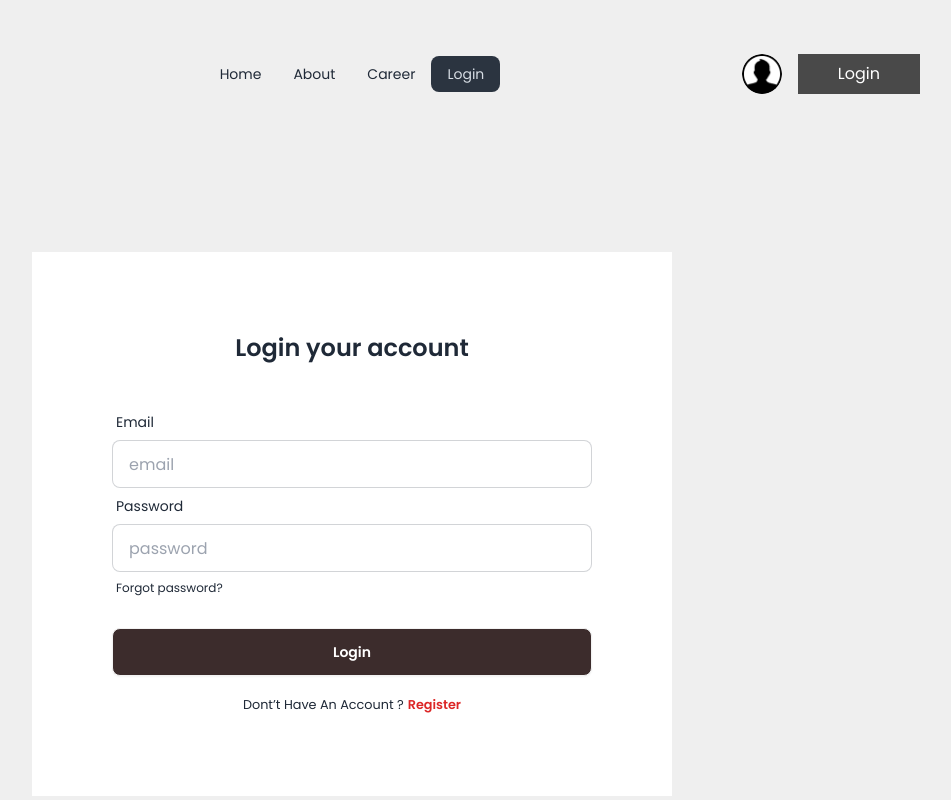
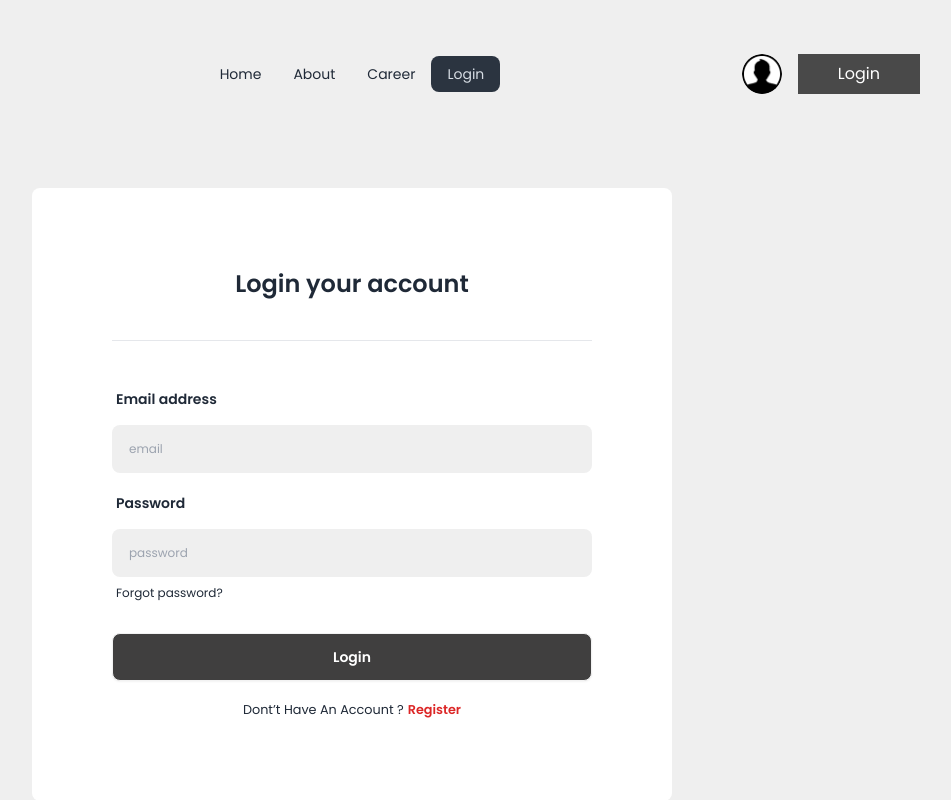
Before and after one commit to afrinbhuiyan/react-dragon-news-auth-recap, a React (Vite) app: page /login in a window 1280 px wide. Shown: the top 800 px of the page, without its empty margins (288-1239 px from the left). Built offline with nearby package versions, Linux system fonts and the light colour scheme; no server answers; a web font is replaced by a local one.

Commit message:
load news and create news details page add

```diff
--- a/src/pages/Home/Home.jsx
+++ b/src/pages/Home/Home.jsx
@@ -1,21 +1,32 @@
+import { useLoaderData } from "react-router-dom";
 import Header from "../shared/Header/Header";
 import LeftSideNev from "../shared/LeftSideNav/LeftSideNev";
 import Navber from "../shared/Navbar/Navber";
 import RightSideNav from "../shared/RightSideNav/RightSideNav";
 import BreakingNews from "./BreakingNews";
+import NewsCard from "./NewsCard";
 
 const Home = () => {
+    const news = useLoaderData([]);
+    console.log(news)
     return (
         <div>
             <Header></Header>
             <BreakingNews></BreakingNews>
             <Navber></Navber>
-            <div className="grid grid-cols-1 md:grid-cols-4 gap-6">
+            <div className="grid grid-cols-1 md:grid-cols-4 gap-6 mt-20">
                 <div>
                     <LeftSideNev></LeftSideNev>
                 </div>
+                {/* News container */}
                 <div className="md:col-span-2">
-                    <h2 className="text-2xl">Dragon News Home</h2>
+                <h2 className="text-[20px] text-[#11111198] font-semibold mb-4" > Dragon News Home </h2>
+                    {
+                        news.map(aNews => <NewsCard
+                        key={aNews._id}
+                        news={aNews}
+                        ></NewsCard> )
+                    }
                 </div>
                 <div>
                     <RightSideNav></RightSideNav>
--- /dev/null
+++ b/src/pages/Home/News/News.jsx
@@ -0,0 +1,10 @@
+
+const News = () => {
+    return (
+        <div>
+            <h1>News Details</h1>
+        </div>
+    );
+};
+
+export default News;
--- /dev/null
+++ b/src/pages/Home/NewsCard.jsx
@@ -0,0 +1,40 @@
+import { Link } from "react-router-dom";
+
+const NewsCard = ({ news }) => {
+    const { title, image_url, details, _id, author } = news;
+    return (
+        <div>
+            <div className="mb-3">
+                <div className="flex bg-[#1111] p-5 rounded-t-xl">
+                    <img className="rounded-full w-10 h-10 mr-4" src={author.img} alt="" />
+                   <div>
+                   <h1 className="font-bold text-sm" > {author.name} </h1>
+                   <p className="text-sm" > {author.published_date} </p>
+                   </div>
+                </div>
+                <div className="p-5 border-b border-x rounded-b-xl">
+                <h2 className="font-bold">{title}</h2>
+                <figure>
+                    <img
+                        src={image_url}
+                        alt="Shoes" />
+                </figure>
+                <div className="mt-3">
+                     {
+                        details.length > 200
+                        ? <p className="text-sm text-[#111111b3] "> {details.slice(0, 200)}
+                        <Link to={`/news/${_id}`} className="text-[#FF8C47] font-bold hover:text-[#F75B5F] " > Read more... </Link> </p>
+                        : <p className="text-sm" >{details}</p>
+                     }
+
+                    <div className="card-actions justify-end">
+                        <button className="">Buy Now</button>
+                    </div>
+                </div>
+                </div>
+            </div>
+        </div>
+    );
+};
+
+export default NewsCard;
--- a/src/pages/Login/Login.jsx
+++ b/src/pages/Login/Login.jsx
@@ -25,27 +25,27 @@ const Login = () => {
     return (
         <div>
             <Navber></Navber>
-            <div className="bg-[#1111] pt-96 -m-96 pb-80">
-                <div className="md:w-3/4 lg:w-1/3 mx-auto bg-white mt-36 p-20">
-                <h1 className="text-2xl font-semibold text-center mb-10">Login your account</h1>
+            <div className="bg-[#1111] pt-80 -m-96 pb-36">
+                <div className="md:w-3/4 lg:w-1/3 mx-auto bg-white mt-36 p-20 rounded-lg">
+                <h1 className="text-2xl font-semibold text-center mb-10 pb-10 border-b">Login your account</h1>
                 <form onSubmit={handleLogin} className="">
                     <div className="form-control">
-                        <label className="label">
-                            <span className="label-text">Email</span>
+                        <label className="label mb-2">
+                            <span className="label-text font-semibold">Email address</span>
                         </label>
-                        <input type="email" placeholder="email" name="email" className="input input-bordered" required />
+                        <input type="email" placeholder="email" name="email" className="input bg-[#1111] text-xs" required />
                     </div>
-                    <div className="form-control">
-                        <label className="label">
-                            <span className="label-text">Password</span>
+                    <div className="form-control mt-3">
+                        <label className="label mb-2">
+                            <span className="label-text font-semibold">Password</span>
                         </label>
-                        <input type="password" placeholder="password" name="password" className="input input-bordered" required />
+                        <input type="password" placeholder="password" name="password" className="input bg-[#1111] text-xs" required />
                         <label className="label">
                             <a href="#" className="label-text-alt link link-hover">Forgot password?</a>
                         </label>
                     </div>
                     <div className="form-control mt-6">
-                        <button className="btn bg-[#200d0dde] text-white">Login</button>
+                        <button className="btn bg-[#403F3F] text-white">Login</button>
                     </div>
                 </form>
                 <p className="text-center mt-4"><small>Dont’t Have An Account ?
--- a/src/pages/Register/Register.jsx
+++ b/src/pages/Register/Register.jsx
@@ -31,29 +31,29 @@ const Register = () => {
             <Navber></Navber>
             <div className="bg-[#1111] pt-[300px] -m-96 pb-20">
                 <div className="md:w-3/4 lg:w-1/3 mx-auto bg-white mt-36 p-20 rounded-lg">
-                    <h1 className="text-2xl font-semibold text-center mb-10">Register your account</h1>
+                    <h1 className="text-2xl font-semibold text-center mb-10 pb-10 border-b ">Register your account</h1>
                     <form onSubmit={handleRegister} className="">
                         <div className="form-control mb-3">
                             <label className="label">
-                                <span className="label-text">Your Name</span>
+                                <span className="label-text font-semibold">Your Name</span>
                             </label>
                             <input type="text" placeholder="Enter your name" name="name" className="input bg-[#1111] text-xs" required />
                         </div>
                         <div className="form-control mb-3">
                             <label className="label">
-                                <span className="label-text">Photo URL</span>
+                                <span className="label-text font-semibold">Photo URL</span>
                             </label>
                             <input type="text" placeholder="Enter your Photo URL" name="photo" className="input bg-[#1111] text-xs " required />
                         </div>
                         <div className="form-control mb-3">
                             <label className="label">
-                                <span className="label-text">Email</span>
+                                <span className="label-text font-semibold">Email</span>
                             </label>
                             <input type="email" placeholder="Enter your email address" name="email" className="input bg-[#1111] text-xs" required />
                         </div>
                         <div className="form-control mb-3">
                             <label className="label">
-                                <span className="label-text">Password</span>
+                                <span className="label-text font-semibold">Password</span>
                             </label>
                             <input type="password" placeholder="Enter your password" name="password" className="input bg-[#1111] text-xs" required />
                             <label className="label">
--- a/src/routes/Routes.jsx
+++ b/src/routes/Routes.jsx
@@ -3,6 +3,7 @@ import Root from "../layouts/Root";
 import Home from "../pages/Home/Home";
 import Login from "../pages/Login/Login";
 import Register from "../pages/Register/Register";
+import News from "../pages/Home/News/News";
 
 const router = createBrowserRouter([
     {
@@ -11,7 +12,12 @@ const router = createBrowserRouter([
         children: [
             {
                 path: '/',
-                element: <Home></Home>
+                element: <Home></Home>,
+                loader: () => fetch('news.json')
+            },
+            {
+                path: '/news/:id',
+                element: <News></News>
             },
             {
                 path: '/login',
```
